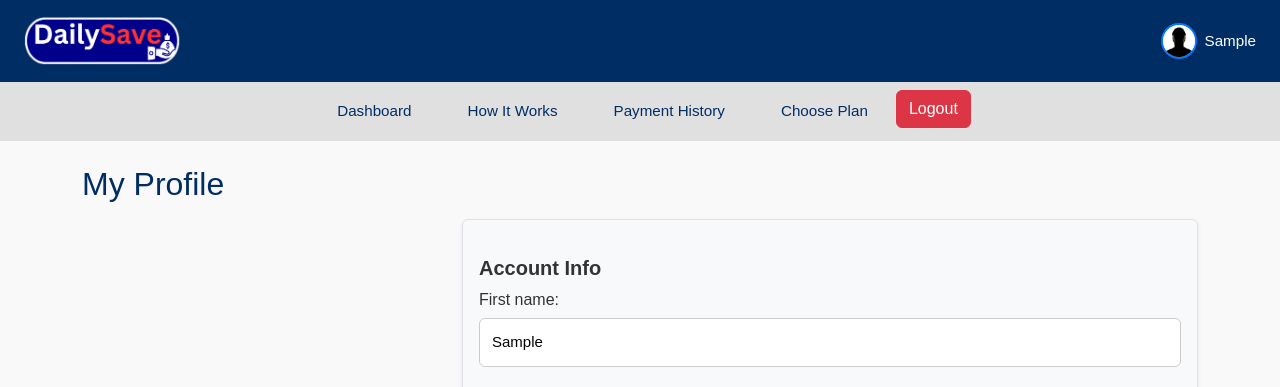
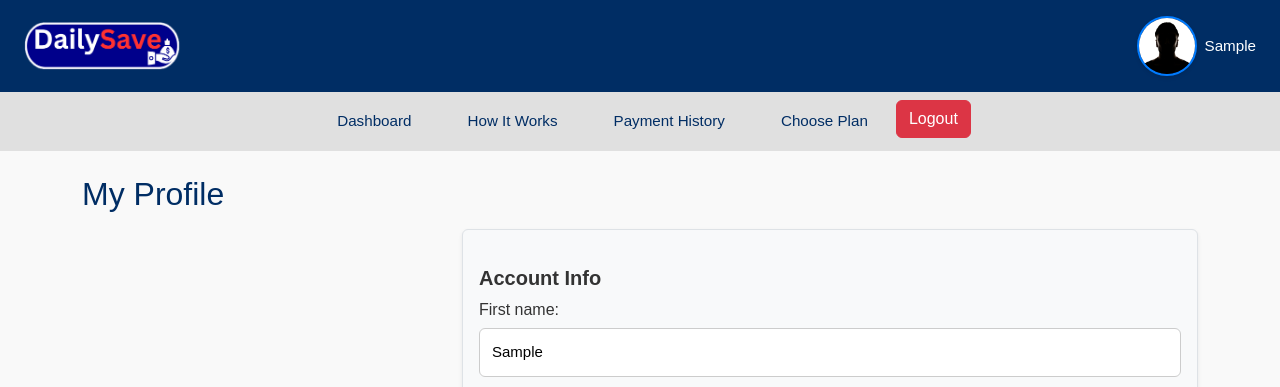
Before and after one commit to mrkika/dailysave, a Django app: page /profile/ in a window 1280 px wide. Shown: the top 387 px of the page. Run offline with Django 5.2, Linux system fonts and the light colour scheme; the visitor is signed in with stand-in values (Sample User, id 1); data that the repository does not hold is empty; some libraries are stand-ins or nearby versions.

Commit message:
Still on profile image

```diff
--- a/app/static/css/dashboard.css
+++ b/app/static/css/dashboard.css
@@ -61,12 +61,17 @@ body.dashboard-page {
 }
 
 .profile-img {
-    width: 36px;
-    height: 36px;
+    width: 60px;
+    /* set a fixed width (adjust as needed) */
+    height: 60px;
+    /* match width for a square */
     border-radius: 50%;
+    /* make it circular */
     object-fit: cover;
-    background: #ccc;
-    /* placeholder gray if no image */
+    /* crop/scale properly */
+    border: 2px solid #007bff;
+    /* optional colored border */
+    box-shadow: 0 2px 4px rgba(0, 0, 0, 0.1);
 }
 
 .username {
--- a/app/static/css/style.css
+++ b/app/static/css/style.css
@@ -487,17 +487,3 @@ hr {
 
 
 /* static/css/style.css */
-
-.profile-img {
-    width: 120px;
-    /* set a fixed width (adjust as needed) */
-    height: 120px;
-    /* match width for a square */
-    border-radius: 50%;
-    /* make it circular */
-    object-fit: cover;
-    /* crop/scale properly */
-    border: 2px solid #007bff;
-    /* optional colored border */
-    box-shadow: 0 2px 4px rgba(0, 0, 0, 0.1);
-}
--- a/app/templates/app/dashboard.html
+++ b/app/templates/app/dashboard.html
@@ -23,7 +23,7 @@
             {% if user.profile.photo %}
             <img src="{{ user.profile.photo.url }}" alt="Profile Photo" class="profile-img">
             {% else %}
-            <img src="{{ user.profile.image.url }}" alt="Profile Picture">
+            <img src="{{ user.profile.image.url }}" alt="Profile Picture" class="profile-img">
             {% endif %}
         </a>
         <a href="{% url 'profile' %}" class="username-link">
```
